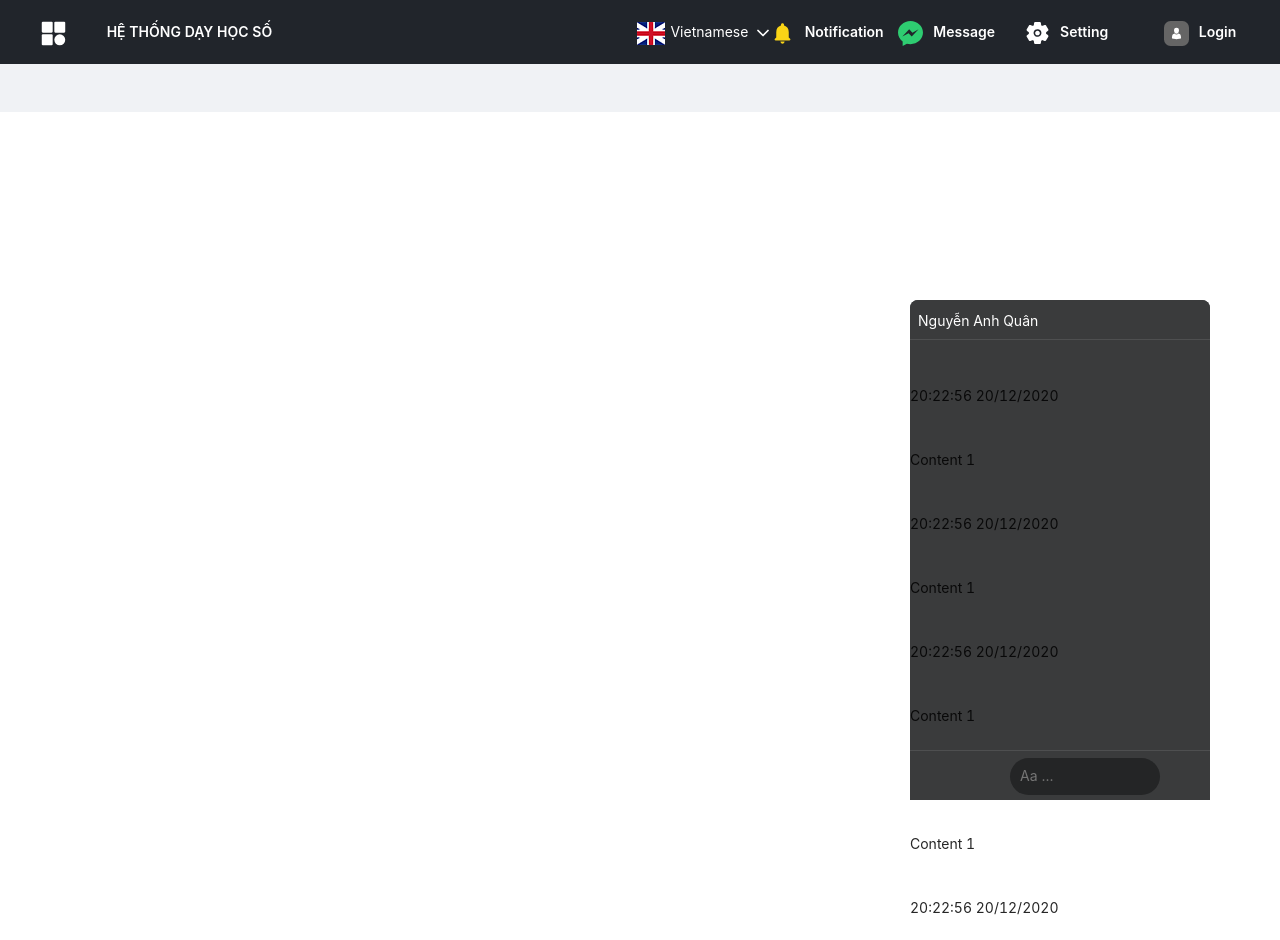
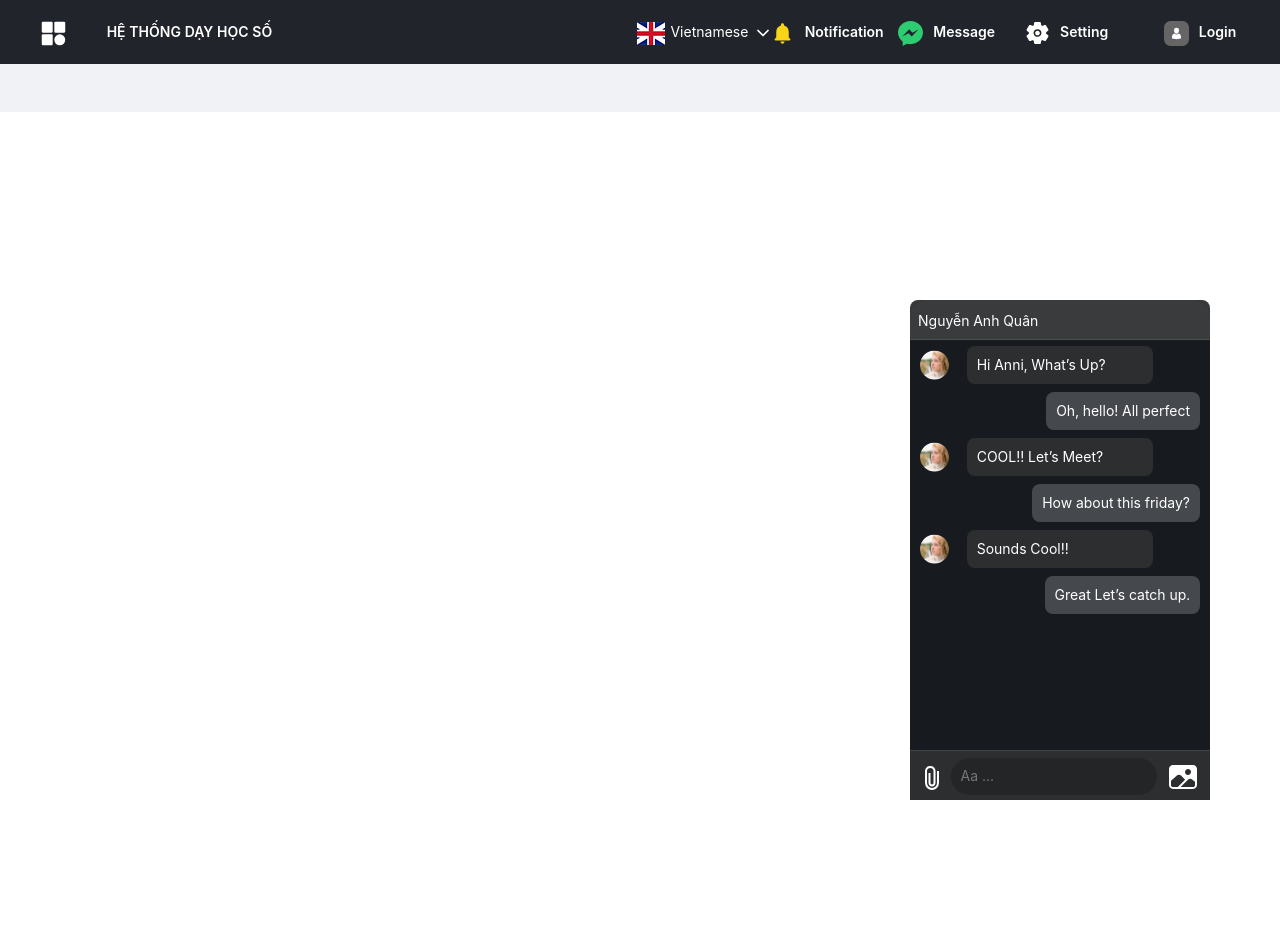
Before and after one commit to huynhthetong280619/kltn, a React (Create React App) app: page / in a window 1280 px wide. After the commit the page ends 801 px from the top, so only its background shows below. Built offline with nearby package versions, Linux system fonts and the light colour scheme; what i18next-xhr-backend would draw is missing.

Commit message:
Update project

```diff
--- a/src/components/header/index.js
+++ b/src/components/header/index.js
@@ -15,6 +15,7 @@ import en from '../../assets/images/en.png'
 // import vi from '../../assets/images/vn.png'
 import ArrowDown from '../../assets/images/ic_arr_down.png'
 import { Link } from 'react-router-dom'
+import Message from '../message'
 
 
 
@@ -22,33 +23,7 @@ const { Text } = Typography;
 
 
 
-const init = [
-    {
-        id: 'nguyenanhquan',
-        content: 'Content 1',
-        time: '20:22:56 20/12/2020'
-    },
-    {
-        id: 'nguyenanhquan',
-        content: 'Content 1',
-        time: '20:22:56 20/12/2020'
-    },
-    {
-        id: 'currentUser',
-        content: 'Content 1',
-        time: '20:22:56 20/12/2020'
-    },
-    {
-        id: 'nguyenanhquan',
-        content: 'Content 1',
-        time: '20:22:56 20/12/2020'
-    },
-    {
-        id: 'currentUser',
-        content: 'Content 1',
-        time: '20:22:56 20/12/2020'
-    }
-]
+
 const HeaderLayout = () => {
     const { t, i18n } = useTranslation()
 
@@ -56,7 +31,6 @@ const HeaderLayout = () => {
 
     const [language, setLanguage] = useState('vi')
 
-    const [conversation, setConversation] = useState(init)
 
     useEffect(() => {
         const lang = localStorage.getItem(STORE_KEY.LANGUAGE)
@@ -250,35 +224,7 @@ const HeaderLayout = () => {
             </Col>
         </Col>
 
-        <div className="chat-tab" >
-
-            <div className="chat-tab-header">
-                <Col span={12}>
-                    <div></div>
-                    <div> Nguyễn Anh Quân</div>
-                </Col>
-                <Col span={12}></Col>
-
-            </div>
-            <div className="chat-tab-content">
-                {
-                    conversation.map((item, index) => (
-                        <div>
-                            <div>{item.content}</div>
-                            <div>{item.time}</div>
-                        </div>
-                    ))
-                }
-            </div>
-            <div className="chat-tab-footer">
-                <Col span={8}>
-                </Col>
-                <Col span={16}>
-
-                    <input className="input-message" placeholder="Aa ..." />
-                </Col>
-            </div>
-        </div>
+        <Message />
     </div>
 }
 
--- /dev/null
+++ b/src/components/message/index.js
@@ -0,0 +1,103 @@
+import React, {useState} from 'react'
+import Like from '../../assets/images/like.svg'
+import Attachment from '../../assets/images/attachment.svg'
+import { Col, Row, Typography } from 'antd'
+import IC_AVATAR_THIRD from '../../assets/images/ic_avatar_third.svg'
+
+const init = [
+    {
+        id: 1,
+        content: 'Hi Anni, What’s Up?',
+    },
+    {
+        id: 0,
+        content: 'Oh, hello! All perfect',
+    },
+    {
+        id: 1,
+        content: 'COOL!! Let’s Meet?',
+    },
+    {
+        id: 0,
+        content: 'How about this friday?',
+    },
+    {
+        id: 1,
+        content: 'Sounds Cool!!',
+    },
+    {
+        id: 0,
+        content: 'Great Let’s catch up.',
+    }
+]
+
+
+
+
+const Message = () => {
+    const [conversation, setConversation] = useState(init)
+    const [msg, setMsg] = useState('')
+
+    const handleSendMessage = (event) => {
+        if(event.keyCode == 13){
+            console.log('Type enter key...')
+            confirmSendMessage()
+        }
+    }
+
+    const confirmSendMessage = () => {
+        const nodeMsg = {
+            id: 0,
+            content: msg
+        }
+
+        setConversation([...conversation, nodeMsg])
+        setMsg('')
+    }
+
+    return (
+        <div className="chat-tab" >
+
+            <div className="chat-tab-header">
+                <Col span={12}>
+                    <div></div>
+                    <div> Nguyễn Anh Quân</div>
+                </Col>
+                <Col span={12}></Col>
+
+            </div>
+            <div className="chat-tab-content">
+                {
+                    conversation.map((item, index) => item.id !== 0 ? (
+                        <div key={index.toString()} className="item-message-tab">
+                            <Col span={4}>
+                                <img src={IC_AVATAR_THIRD} height={30} />
+                            </Col>
+                            <Col span={16} className="item-message-content message-client">
+                                <div>{item.content}</div>
+                            </Col>
+
+                        </div>
+                    ) : <div key={index.toString()} className="item-message-tab" style={{ display: 'flex', justifyContent: 'flex-end' }}>
+                            <div className="item-message-content message-server">
+                                <div>{item.content}</div>
+                            </div>
+                        </div>)
+                }
+            </div>
+            <div className="chat-tab-footer">
+                <Col span={3} style={{ textAlign: 'center' }}>
+                    <img src={Attachment} />
+                </Col>
+                <Col span={17} style={{ marginRight: 10 }}>
+                    <input value={msg} className="input-message" placeholder="Aa ..." onChange={e => setMsg(e.target.value)} onKeyDown={e => handleSendMessage(e)} />
+                </Col>
+                <Col span={3}>
+                    <img src={Like} />
+                </Col>
+            </div>
+        </div>
+    )
+}
+
+export default Message
--- a/src/styles/main.scss
+++ b/src/styles/main.scss
@@ -104,10 +104,33 @@
         width: 100%;
         height: 40px;
         line-height: 40px;
-        border-top-left-radius: 8px;
-        border-top-right-radius: 8px;
+        border-radius: 15px 15px 0 0;
         padding: 1px 8px;
         border-bottom: 1px solid rgba(255, 255, 255, 0.1);
+    }
+    .chat-tab-content{
+        height: 100%;
+        overflow-y: auto;
+        padding: 46px 10px;
+        background-color: #171A1F;
+         border-radius: 15px 15px 0 0 ;
+        .item-message-tab{
+            display: flex;
+            line-height: 22px;
+            align-items: center;
+            margin-bottom: 8px;
+            .item-message-content{
+                color: #fff;
+                padding: 8px 10px;
+                border-radius: 8px;
+            }
+            .message-client{
+background-color: #2D2E30;
+            }
+            .message-server{
+                background-color: #ffffff33;
+            }
+        }
     }
     .chat-tab-footer{
         position: absolute;
@@ -115,20 +138,22 @@
         left: 0;
         width: 100%;
         height: 50px;
-        background-color: #3A3B3C;
+        background-color: #2D2E30;
         border-top: 1px solid rgba(255, 255, 255, 0.1);
         line-height: 50px;
         display: flex;
+        padding: 0 4px;
         .input-message{
             height: 37px;
             border-radius: 20px;
             outline: none;
             border: 0;
-            width: 75%;
+            width: 100%;
             padding-left: 10px;
             padding-right: 15px;
             background-color: #242526;
             color: #fff;
+            margin-right: 5px;
         }
     }
 }
```
Also changed, not shown: src/assets/images/attachment.svg (added), src/assets/images/like.svg (added).
